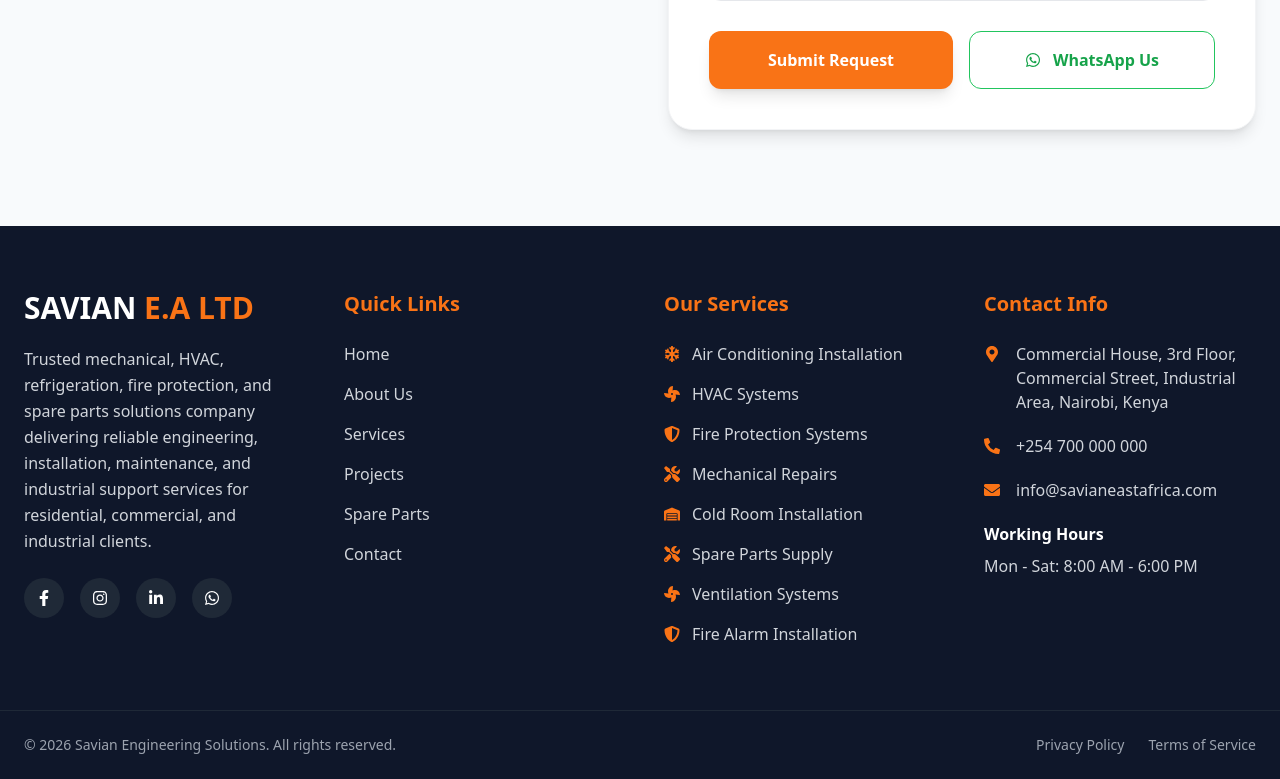
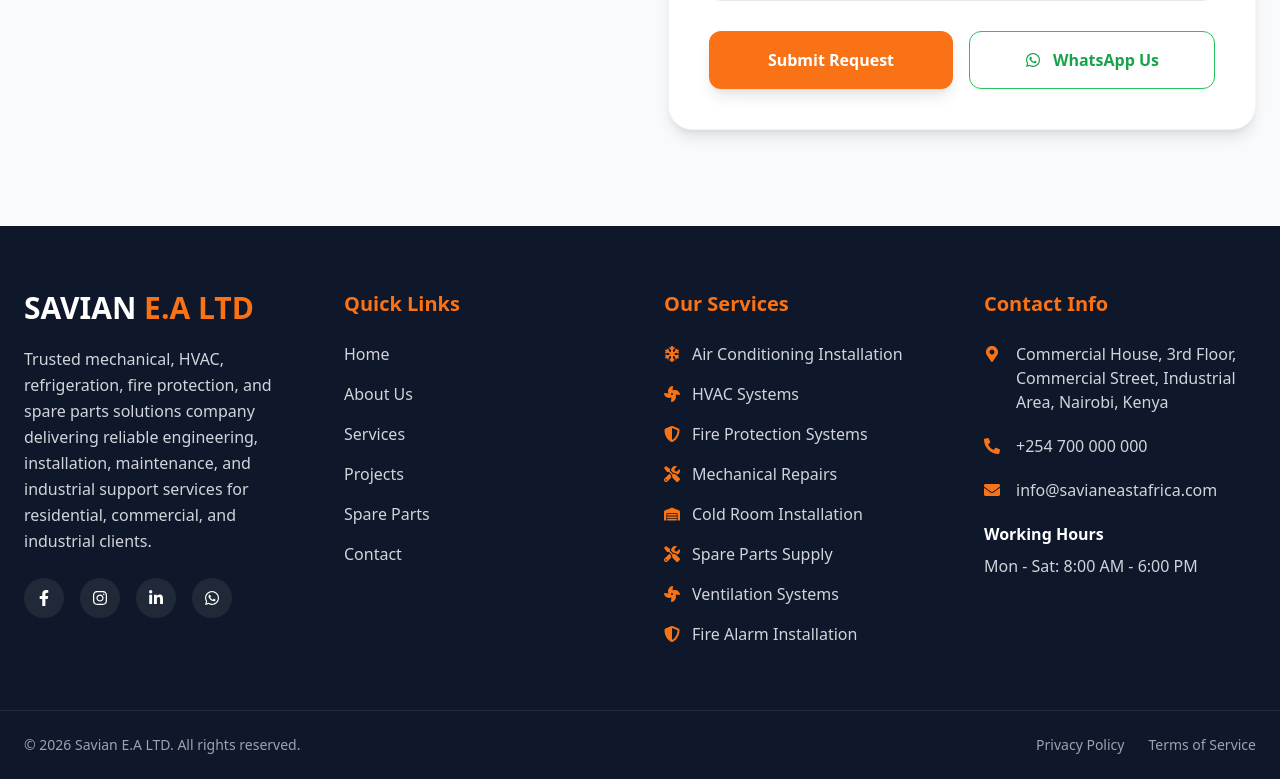
Before and after one commit to Kipkorir2017/Profix_web, a React (Create React App) app: page /#/contact in a window 1280 px wide. Shown: the part 1402-2181 px from the top of the page. Built offline with nearby package versions, Linux system fonts and the light colour scheme; the HTML template or start-up script is replaced by a standard one.

Commit message:
add changes to footer

```diff
--- a/src/components/Footer.jsx
+++ b/src/components/Footer.jsx
@@ -206,7 +206,7 @@ const Footer = () => {
       <div className="border-t border-gray-800">
         <div className="max-w-7xl mx-auto px-6 py-6 flex flex-col md:flex-row justify-between items-center gap-4">
           <p className="text-gray-400 text-sm text-center">
-            © {new Date().getFullYear()} Savian Engineering Solutions.
+            © {new Date().getFullYear()} Savian E.A LTD.
             All rights reserved.
           </p>
 
```
